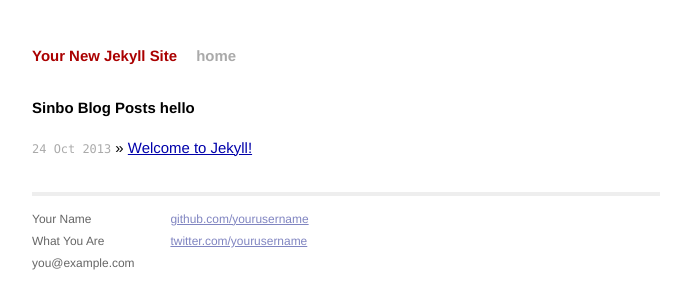
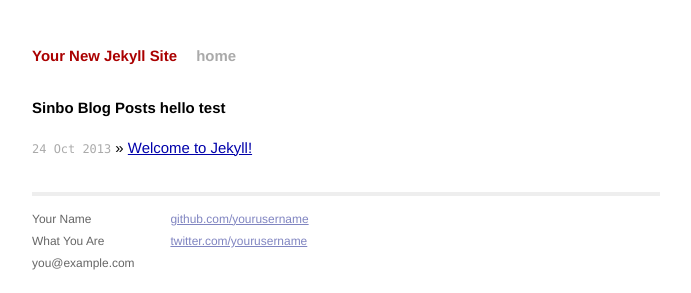
Before and after one commit to sinbo520/sinbo520.github.io, a Jekyll site: the page built from index.html, in a window 1280 px wide. Shown: the top 293 px of the page, without its empty margins (294-985 px from the left). Built offline with Jekyll 4.4.1, drawn with Linux system fonts in a browser that asks for light colours; Markdown is read by kramdown in place of the engine named in the settings.

Commit message:
change title

```diff
--- a/index.html
+++ b/index.html
@@ -4,7 +4,7 @@ title: Your New Jekyll Site
 ---
 
 <div id="home">
-  <h1>Sinbo Blog Posts hello</h1>
+  <h1>Sinbo Blog Posts hello test</h1>
   <ul class="posts">
     {% for post in site.posts %}
       <li><span>{{ post.date | date_to_string }}</span> &raquo; <a href="{{ post.url }}">{{ post.title }}</a></li>
```
